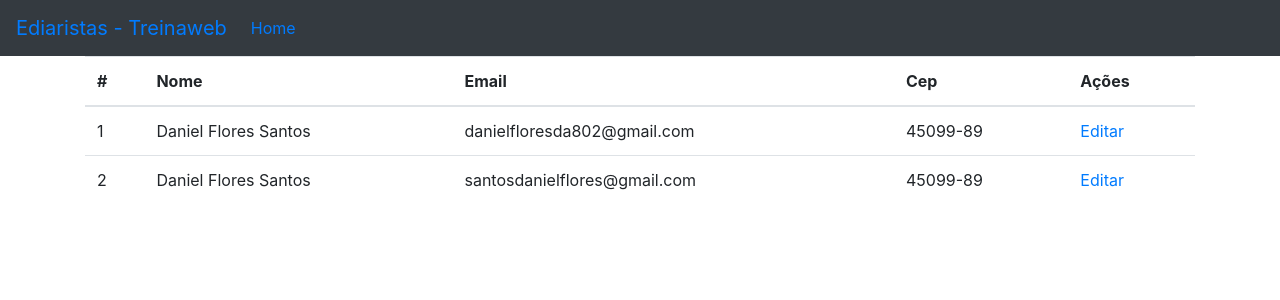
After one commit to Daniel-Flores-S/E-diaristas, a Django app: page /web/listar_diaristas in a window 1280 px wide. The commit adds this page. Shown: the top 300 px of the page. Run offline with Django 3.2, Linux system fonts and the light colour scheme; data comes from the database, SQL or seed files in the repository; both versions use the stored data as it was after the commit; some libraries are stand-ins or nearby versions.

Commit message:
Creating templates for day laborers' web administration

```diff
--- a/py-backend/ediaristas/ediaristas/urls.py
+++ b/py-backend/ediaristas/ediaristas/urls.py
@@ -13,10 +13,12 @@ Including another URLconf
     1. Import the include() function: from django.urls import include, path
     2. Add a URL to urlpatterns:  path('blog/', include('blog.urls'))
 """
+from django.conf import settings
+from django.conf.urls.static import static
 from django.contrib import admin
 from django.urls import path, include
 
 urlpatterns = [
     path('admin/', admin.site.urls),
     path('web/', include('web.urls')),
-]
+]+ static(settings.MEDIA_URL, document_root=settings.MEDIA_ROOT)
--- a/py-backend/ediaristas/web/models.py
+++ b/py-backend/ediaristas/web/models.py
@@ -9,7 +9,7 @@ class Diarista(models.Model):
     numero = models.IntegerField(null=False, blank=False)
     bairo = models.CharField(max_length=30, null=False, blank=False)
     complemento = models.CharField(max_length=100, null=False, blank=True)
-    cep = models.CharField(max_length=30, null=False, blank=False)
+    cep = models.CharField(max_length=8, null=False, blank=False)
     estado = models.CharField(max_length=2, null=False, blank=False)
     codigo_ibge = models.IntegerField(null=False, blank=False)
     foto_usuario = models.ImageField(null=False)
--- /dev/null
+++ b/py-backend/ediaristas/web/templates/base.html
@@ -0,0 +1,40 @@
+<!DOCTYPE html>
+<html lang="en">
+<head>
+    <meta charset="UTF-8">
+    <title>Title</title>
+    <link rel="stylesheet" href="https://stackpath.bootstrapcdn.com/bootstrap/4.5.2/css/bootstrap.min.css" integrity="sha384-JcKb8q3iqJ61gNV9KGb8thSsNjpSL0n8PARn9HuZOnIxN0hoP+VmmDGMN5t9UJ0Z" crossorigin="anonymous">
+    <script
+  src="https://code.jquery.com/jquery-3.6.0.min.js"
+  integrity="sha256-/xUj+3OJU5yExlq6GSYGSHk7tPXikynS7ogEvDej/m4="
+  crossorigin="anonymous"></script>
+    <script src="https://cdnjs.cloudflare.com/ajax/libs/jquery.mask/1.14.16/jquery.mask.min.js" integrity="sha512-pHVGpX7F/27yZ0ISY+VVjyULApbDlD0/X0rgGbTqCE7WFW5MezNTWG/dnhtbBuICzsd0WQPgpE4REBLv+UqChw==" crossorigin="anonymous"></script>
+
+    <script>
+        $(function(){
+            $.applyDataMask();
+            }
+            );
+    </script>
+</head>
+<body>
+<nav class="navbar navbar-expand-md navbar-dar bg-dark md-4">
+    <a href="#" class="navbar-brand">Ediaristas - Treinaweb</a>
+    <div class="collapse navbar-collapse" id="navbarCollapse">
+        <ul class="navbar-nav mr-auto">
+            <li class="nav-item active">
+                <a href="{% url 'listar_diaristas' %}" class="nav-link">Home</a>
+            </li>
+        </ul>
+    </div>
+
+</nav>
+<main role="main" class="container">
+{% block conteudo %}
+
+{% endblock conteudo %}
+</main>
+
+
+</body>
+</html>
--- /dev/null
+++ b/py-backend/ediaristas/web/templates/listar_diaristas.html
@@ -0,0 +1,27 @@
+{% extends 'base.html' %}
+{% block conteudo %}
+<table class="table">
+  <thead>
+    <tr>
+      <th>#</th>
+      <th>Nome</th>
+      <th>Email</th>
+      <th>Cep</th>
+      <th>Ações</th>
+    </tr>
+  </thead>
+  <tbody>
+   {% for diarista in diaristas %}
+            <tr>
+                <td>{{diarista.id}}</td>
+                <td>{{diarista.nome_completo}}</td>
+                <td>{{diarista.email}}</td>
+                <td>{{diarista.cep}}</td>
+                <td>
+                    <a href="#">Editar</a>
+                </td>
+            </tr>
+        {% endfor %}
+  </tbody>
+</table>
+{% endblock conteudo %}
--- a/py-backend/ediaristas/web/urls.py
+++ b/py-backend/ediaristas/web/urls.py
@@ -1,5 +1,7 @@
 from django.urls import path
-from .views import cadastrar_diaristas
+from .views import cadastrar_diaristas, listar_diaristas
+
 urlpatterns = [
-    path('cadastrar_diaristas', cadastrar_diaristas, name='cadastrar_diaristas')
+    path('cadastrar_diaristas', cadastrar_diaristas, name='cadastrar_diaristas'),
+    path('listar_diaristas', listar_diaristas, name='listar_diaristas')
 ]
--- a/py-backend/ediaristas/web/views.py
+++ b/py-backend/ediaristas/web/views.py
@@ -1,6 +1,16 @@
 from django.shortcuts import render
 from .forms import diarista_form
+from .models import Diarista
 
 def cadastrar_diaristas(request):
-    form_diarista = diarista_form.DiaristaForm()
+    if request.method == "POST":
+        form_diarista = diarista_form.DiaristaForm(request.POST, request.FILES)
+        if form_diarista.is_valid():
+            form_diarista.save()
+    else:
+        form_diarista = diarista_form.DiaristaForm()
     return render(request, 'form_diarista.html', {'form_diarista': form_diarista})
+
+def listar_diaristas(request):
+    diaristas = Diarista.objects.all()
+    return render(request, 'listar_diaristas.html', {'diaristas': diaristas})
```
Also changed, not shown: py-backend/ediaristas/ediaristas/settings.py (+6 -1 lines), py-backend/ediaristas/web/templates/form_diarista.html (+10 -10 lines), py-backend/ediaristas/db.sqlite3, py-backend/ediaristas/media/download.png (added), py-backend/ediaristas/media/download_3.png (added), py-backend/ediaristas/web/migrations/0002_alter_diarista_cep.py (added).
